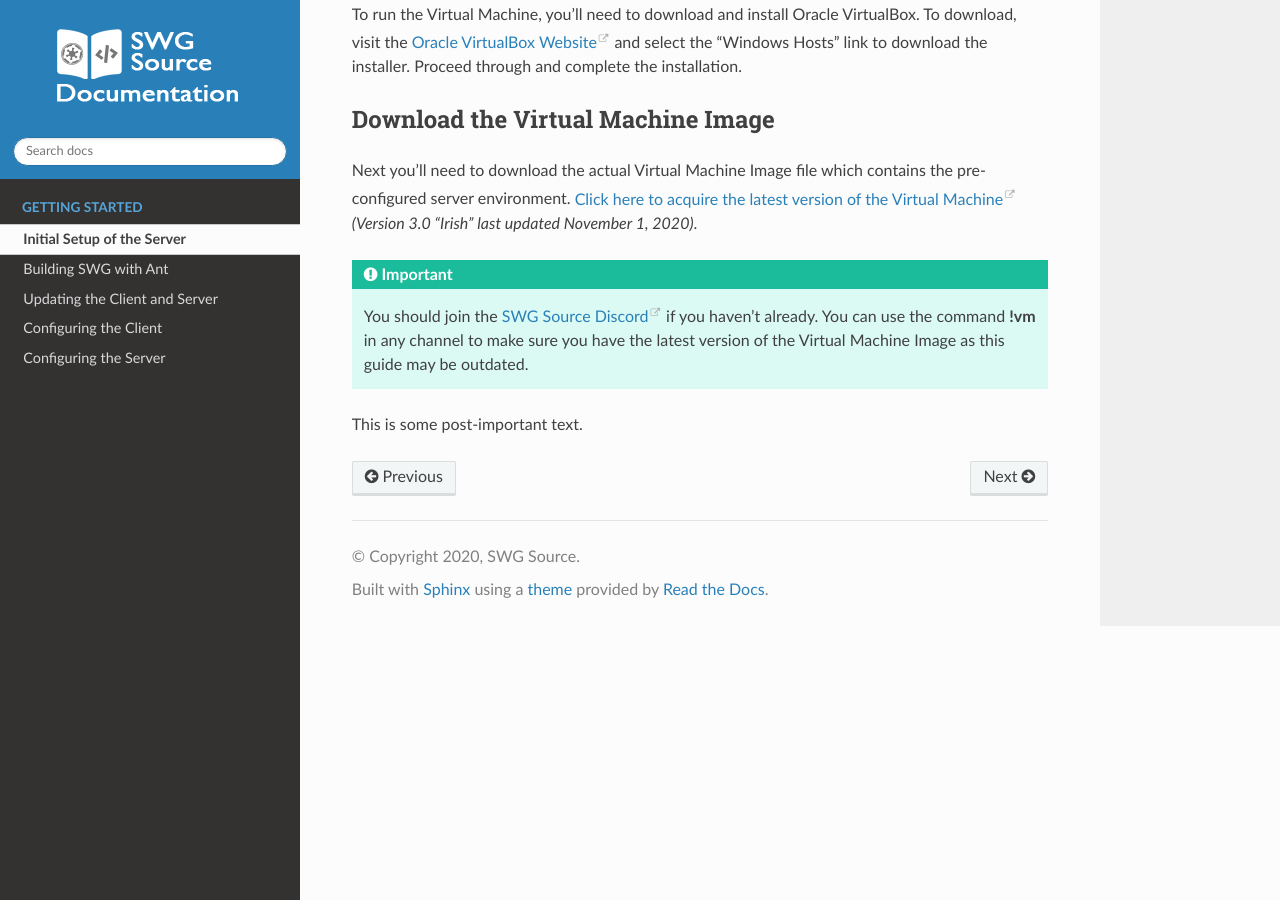
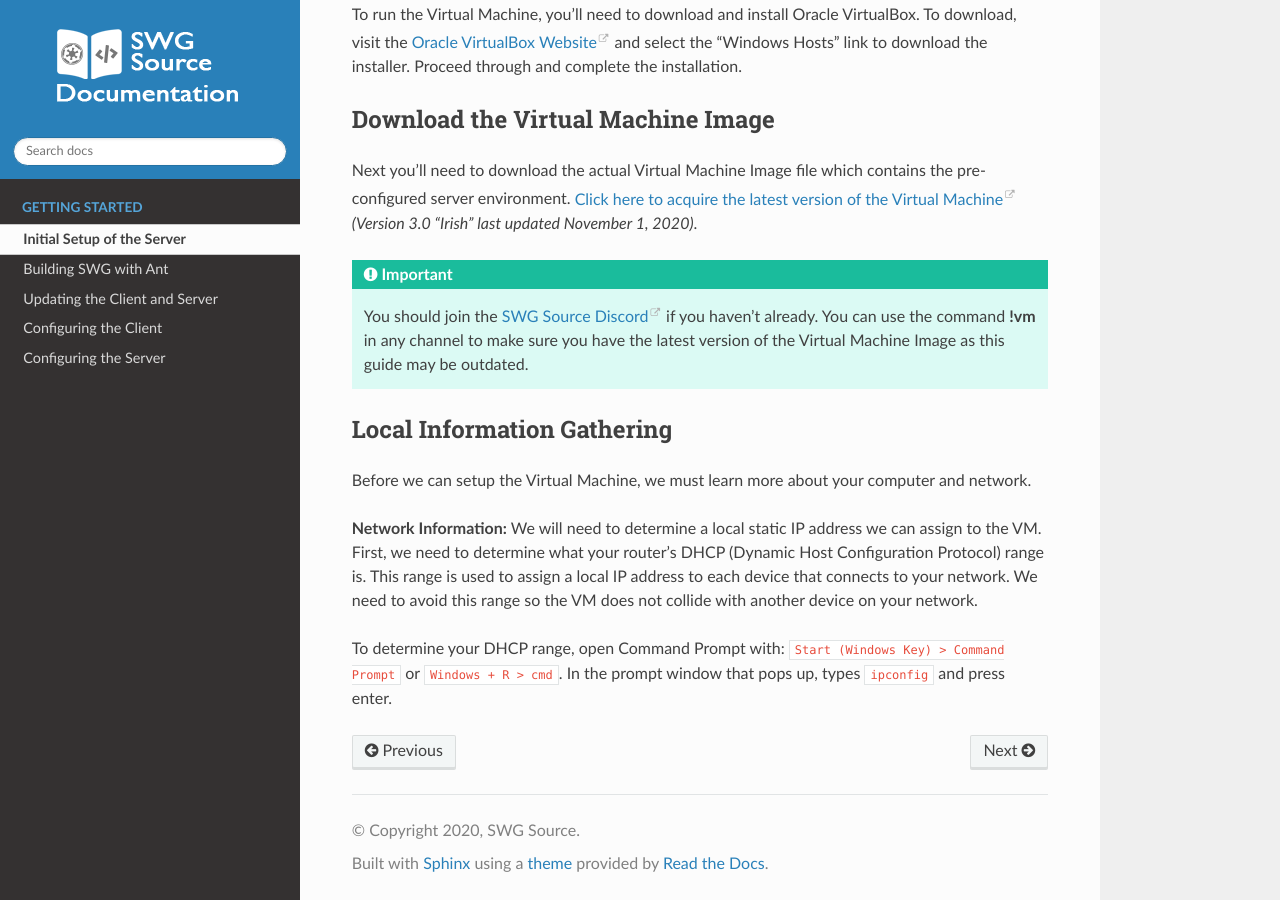
Before and after one commit to AconiteX/docs, a Sphinx documentation site: the page built from docs/getting-started/initial-setup.rst, in a window 1280 px wide and 900 px high, scrolled down 581 px. Built offline with Sphinx 7.4.7 and the Read the Docs theme 2.0.0, drawn with Linux system fonts in a browser that asks for light colours; pages that are not in the unit, such as notebooks, are missing from menus.

Commit message:
Update initial-setup.rst

```diff
--- a/docs/getting-started/initial-setup.rst
+++ b/docs/getting-started/initial-setup.rst
@@ -20,4 +20,10 @@ Next you'll need to download the actual Virtual Machine Image file which contain
 .. IMPORTANT::
    You should join the `SWG Source Discord <https://discord.gg/Va8e6n8>`_ if you haven't already. You can use the command **!vm** in any channel to make sure you have the latest version of the Virtual Machine Image as this guide may be outdated.
 
-This is some post-important text.
+Local Information Gathering
+--------------------------------------
+Before we can setup the Virtual Machine, we must learn more about your computer and network.
+
+**Network Information:** We will need to determine a local static IP address we can assign to the VM. First, we need to determine what your router's DHCP (Dynamic Host Configuration Protocol) range is. This range is used to assign a local IP address to each device that connects to your network. We need to avoid this range so the VM does not collide with another device on your network.
+
+To determine your DHCP range, open Command Prompt with: ``Start (Windows Key) > Command Prompt`` or ``Windows + R > cmd``. In the prompt window that pops up, types ``ipconfig`` and press enter.
```
